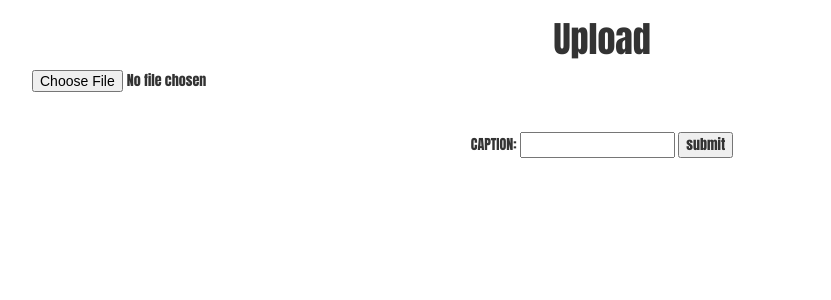
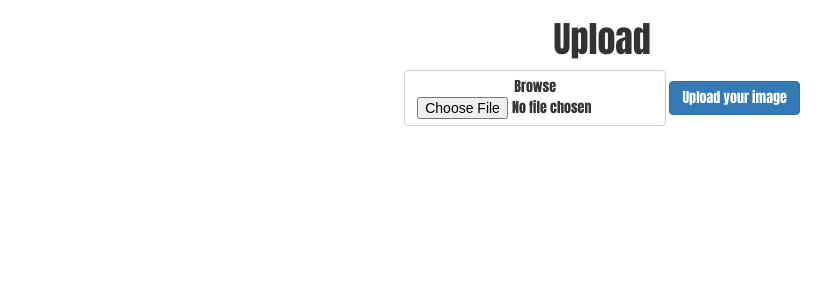
Before and after one commit to rmhklarenaar/ratemypet, a Flask app: page /upload in a window 1280 px wide. Shown: the part 52-352 px from the top of the page, without its empty margins (38-869 px from the left). Run offline with Flask 2, Linux system fonts and the light colour scheme; some libraries are stand-ins or nearby versions.

Commit message:
aan upload gesleuteld

```diff
--- a/application.py
+++ b/application.py
@@ -4,6 +4,7 @@ from flask_session import Session
 from passlib.apps import custom_app_context as pwd_context
 from tempfile import mkdtemp
 from helpers import *
+import os
 
 "GEEN IDEE WAT DIT STUK HIERONDER DOET (BEGIN)"
 # configure application
@@ -123,12 +124,22 @@ def userpage():
     else:
         return render_template("userpage.html")
 
+
+# meer info over de werking: https://medium.com/@antoinegrandiere/image-upload-and-moderation-with-python-and-flask-e7585f43828a
+# hier naar kijken alsjeblieft
+# het werkt bijna
+UPLOAD_FOLDER = os.path.basename('/static/uploads')
+app.config['UPLOAD_FOLDER'] = UPLOAD_FOLDER
+
 @app.route("/upload", methods = ["GET", "POST"])
-def upload():
+def upload_file():
     if request.method == "POST":
-        follow_helper()
+        file = request.files['image']
+        f = os.path.join(app.config['UPLOAD_FOLDER'], file.filename)
 
-        return render_template("upload.html")
+        file.save(f)
+
+        return render_template('index.html')
     else:
         return render_template("upload.html")
 
@@ -180,21 +191,3 @@ def search_user():
 
     else:
         return render_template("userpage.html")
-
-
-@app.route("/", methods=["GET", "POST"])
-@login_required
-def upload_image():
-
-    if request.method == "POST":
-        if not request.form.get("caption"):
-            return apology("please provide a caption")
-
-        add_photo()
-
-        return render_template("succes.html")
-
-
-
-    else:
-        return render_template("upload.html")
--- a/templates/layout.html
+++ b/templates/layout.html
@@ -37,7 +37,7 @@
                         {% if session.user_id %}
                             <ul class="nav navbar-nav navbar-right">
                                 <li><a href="{{ url_for('userpage') }}">My Account</a></li>
-                                <li><a href="{{ url_for('upload') }}">Upload</a></li>
+                                <li><a href="{{ url_for('upload_file') }}">Upload</a></li>
                                 <li><a href="{{ url_for('index') }}">Feed</a></li>
                                 <li><a href="{{ url_for('logout') }}">Log Out</a></li>
                             </ul>
--- a/templates/upload.html
+++ b/templates/upload.html
@@ -7,11 +7,12 @@
 {% block main %}
 
     <h1>Upload</h1>
-    <form action="upload.php" method="post" enctype="multipart/form-data">
-		<input type="file" name="photoupload" required><br/></br>
-		CAPTION:
-		<input type="text" name="caption" required>
-		<input type="submit" value="submit">
-    </form>
+    <form action="/upload" method="post" enctype="multipart/form-data" >
+      <span class="btn btn-default btn-file">
+        Browse <input type="file" name="image">
+      </span>
+
+    <input type="submit" value="Upload your image" class="btn btn-primary">
+  </form>
 
 {% endblock %}
--- a/templates/userpage.html
+++ b/templates/userpage.html
@@ -11,4 +11,6 @@
 
     <p>Posts: {{post_amount}}</p><p>Followers: {{follower_amount}}</p><p>Folling: {{following_amount}}</p>
 
+    <img src="{{photo_path}}" alt="{{photo_caption}}"/>
+
 {% endblock %}
```
Also changed, not shown: 1 other file.
